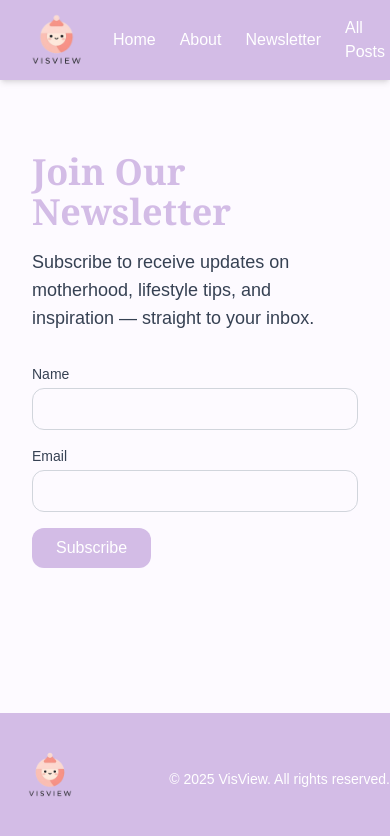
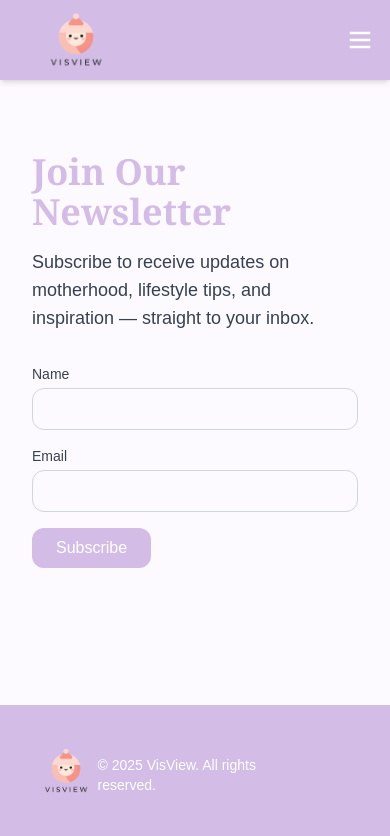
Before and after one commit to LDS-E/visview, a Next.js app: page /newsletter in a window 390 px wide. Shown: the top 836 px of the page. Built offline with nearby package versions, Linux system fonts and the light colour scheme; a web font is replaced by a local one.

Commit message:
adited laytou in postCard.tsx, featuredPost, categorySectionfocusing on text colors, added hamburguer menu for small devices, standardization of post imgs.

```diff
--- a/package.json
+++ b/package.json
@@ -12,6 +12,7 @@
     "@contentful/rich-text-react-renderer": "^16.0.1",
     "@tailwindcss/typography": "^0.5.16",
     "contentful": "^11.5.14",
+    "lucide-react": "^0.536.0",
     "next": "15.2.4",
     "postcss": "^8.5.3",
     "react": "^19.0.0",
--- a/src/app/blog/[slug]/page.tsx
+++ b/src/app/blog/[slug]/page.tsx
@@ -23,21 +23,21 @@ export default async function PostPage({ params }: Props) {
       <h1 className="text-4xl font-bold text-secondary mb-4">
         {post.fields.title}
       </h1>
-      <p className="text-accent mb-2">{post.fields.excerpt}</p>
+      <p className="text-secondary mb-2">{post.fields.excerpt}</p>
 
       {coverImageUrl && (
-        <div className="my-6">
+        <div className="w-full max-w-4xl mx-auto aspect-[2/1] relative my-6 overflow-hidden rounded-xl shadow-md">
           <Image
             src={`https:${coverImageUrl}`}
             alt={post.fields.title}
-            width={800}
-            height={400}
-            layout="responsive"
+            fill
+            className="object-cover"
+            priority
           />
         </div>
       )}
 
-      <div className="prose prose-lg mt-6">
+      <div className="prose prose-lg prose-slate mt-6 max-w-none prose-headings:text-secondary prose-p:text-foreground prose-a:text-primary hover:prose-a:underline prose-img:rounded-xl prose-img:shadow-md">
         {documentToReactComponents(post.fields.content)}
       </div>
     </div>
--- a/src/app/categories/[Category]/page.tsx
+++ b/src/app/categories/[Category]/page.tsx
@@ -43,7 +43,7 @@ export default async function CategoryPage({ params }: Props) {
               <h2 className="text-xl font-semibold text-primary mb-2">
                 {post.fields.title}
               </h2>
-              <p className="text-accent">
+              <p className="text-secondary">
                 {post.fields.excerpt || "No summary available."}
               </p>
             </div>
--- a/src/app/page.tsx
+++ b/src/app/page.tsx
@@ -16,19 +16,22 @@ export default async function HomePage() {
             src="/images/herojpg.jpg"
             alt="Hero Image"
             fill
-            className="object-cover opacity-50"
+            className="object-cover opacity-50 rounded-md"
           />
         </div>
         <div className="relative z-10 text-center">
-          <h1 className="text-5xl font-bold text-secondary">
+          <h1
+            className="text-5xl font-bold text-secondary text-shadow-lg
+          "
+          >
             Welcome to VisView
           </h1>
-          <p className="mt-4 text-lg text-accent">
+          <p className="mt-4 text-lg text-accent text-shadow-lg">
             A cozy space to explore motherhood, lifestyle, and inspiration.
           </p>
           <Link
             href="/newsletter"
-            className="mt-6 inline-block rounded-xl bg-secondary px-6 py-3 text-white hover:bg-opacity-80 transition"
+            className="mt-6 inline-block rounded-xl bg-secondary px-6 py-3 text-white hover:bg-opacity-80 transition text-shadow-lg"
           >
             Subscribe to Newsletter
           </Link>
--- a/src/app/posts/page.tsx
+++ b/src/app/posts/page.tsx
@@ -20,7 +20,7 @@ export default async function AllPostsPage() {
               <h2 className="text-xl font-semibold text-primary mb-2">
                 {post.fields.title}
               </h2>
-              <p className="text-accent line-clamp-3">
+              <p className="text-secondary line-clamp-3">
                 {post.fields.excerpt || "No summary available."}
               </p>
             </div>
--- a/src/components/CategorySection.tsx
+++ b/src/components/CategorySection.tsx
@@ -52,7 +52,7 @@ export default function CategorySection() {
               <h3 className="text-xl font-semibold text-primary">
                 {cat.title}
               </h3>
-              <p className="text-accent mt-1">{cat.description}</p>
+              <p className="text-secondary mt-1">{cat.description}</p>
             </div>
           </Link>
         ))}
--- a/src/components/FeaturedPost.tsx
+++ b/src/components/FeaturedPost.tsx
@@ -30,7 +30,7 @@ export default function FeaturedPost({
         </div>
         <div className="p-6 flex flex-col justify-center">
           <h2 className="text-2xl font-bold text-secondary mb-2">{title}</h2>
-          <p className="text-accent mb-4">{excerpt}</p>
+          <p className="text-secondary mb-4">{excerpt}</p>
           <Link href={`/blog/${slug}`}>
             <span className="inline-block bg-primary text-white py-2 px-4 rounded hover:bg-secondary transition">
               Read more
--- a/src/components/Footer.tsx
+++ b/src/components/Footer.tsx
@@ -3,9 +3,10 @@ import Link from "next/link";
 
 export default function Footer() {
   return (
-    <footer className="bg-secondary py-3 sm:py-4 text-center">
-      <div className="container mx-auto flex justify-between items-center">
-        <div className="flex-shrink-0 mr-4">
+    <footer className="bg-secondary py-4 text-white relative">
+      <div className="container mx-auto px-4 flex items-center relative">
+        {/* Logo alinhado à esquerda */}
+        <div className="flex-shrink-0">
           <Link href="/" className="inline-block">
             <Image
               src="/images/LogoT.png"
@@ -16,7 +17,9 @@ export default function Footer() {
             />
           </Link>
         </div>
-        <p className="text-white text-sm">
+
+        {/* Texto centralizado na tela */}
+        <p className="absolute left-1/2 transform -translate-x-1/2 text-sm">
           © 2025 VisView. All rights reserved.
         </p>
       </div>
--- a/src/components/NavBar.tsx
+++ b/src/components/NavBar.tsx
@@ -1,10 +1,15 @@
+"use client";
 import Link from "next/link";
 import Image from "next/image";
+import { useState } from "react";
+import { Menu, X } from "lucide-react";
 
 export default function Navbar() {
+  const [isOpen, setIsOpen] = useState(false);
+
   return (
     <nav className="bg-secondary py-2 shadow-md">
-      <div className="container mx-auto flex items-center justify-between h-16">
+      <div className="container mx-auto flex items-center justify-between h-16 px-4">
         {/* Logo */}
         <Link href="/">
           <Image
@@ -16,12 +21,28 @@ export default function Navbar() {
           />
         </Link>
 
+        {/* Hamburger */}
+        <button
+          className="text-white md:hidden"
+          onClick={() => setIsOpen(!isOpen)}
+        >
+          {isOpen ? <X size={28} /> : <Menu size={28} />}
+        </button>
+
         {/* Links */}
-        <ul className="flex space-x-6 text-white text-base font-medium items-center">
+        <ul
+          className={`md:flex md:space-x-6 md:items-center text-white text-base font-medium transition-all duration-300
+          ${
+            isOpen
+              ? "block absolute top-16 left-0 w-full bg-secondary px-4 py-4 space-y-4 z-50"
+              : "hidden md:flex"
+          }`}
+        >
           <li>
             <Link
               href="/"
-              className="transition duration-300 hover:text-accent hover:underline underline-offset-4"
+              onClick={() => setIsOpen(false)}
+              className="hover:text-accent"
             >
               Home
             </Link>
@@ -29,7 +50,8 @@ export default function Navbar() {
           <li>
             <Link
               href="/about"
-              className="transition duration-300 hover:text-accent hover:underline underline-offset-4"
+              onClick={() => setIsOpen(false)}
+              className="hover:text-accent"
             >
               About
             </Link>
@@ -37,7 +59,8 @@ export default function Navbar() {
           <li>
             <Link
               href="/newsletter"
-              className="transition duration-300 hover:text-accent hover:underline underline-offset-4"
+              onClick={() => setIsOpen(false)}
+              className="hover:text-accent"
             >
               Newsletter
             </Link>
@@ -45,7 +68,8 @@ export default function Navbar() {
           <li>
             <Link
               href="/posts"
-              className="transition duration-300 hover:text-accent hover:underline underline-offset-4"
+              onClick={() => setIsOpen(false)}
+              className="hover:text-accent"
             >
               All Posts
             </Link>
--- a/src/components/PostCard.tsx
+++ b/src/components/PostCard.tsx
@@ -7,7 +7,7 @@ export default function PostCard({ title, excerpt }: PostCardProps) {
   return (
     <div className="bg-white shadow-md rounded-2xl p-6 hover:shadow-lg transition min-h-[220px] flex flex-col justify-evenly">
       <h3 className="text-xl font-semibold text-primary mb-2">{title}</h3>
-      <p className="text-gray-600">{excerpt}</p>
+      <p className="text-secondary">{excerpt}</p>
     </div>
   );
 }
```
Also changed, not shown: 1 other file (tests, documents, lock files or other folders).
